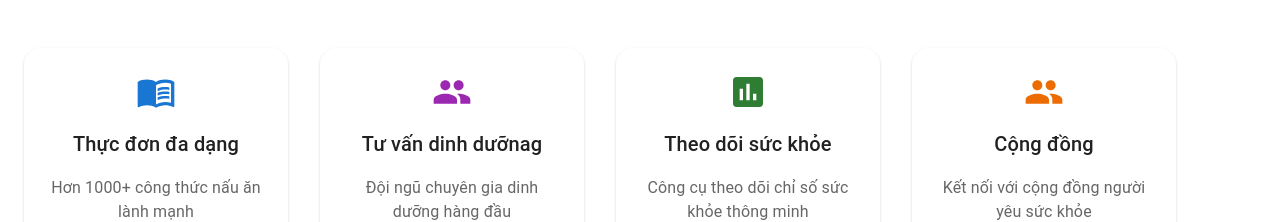
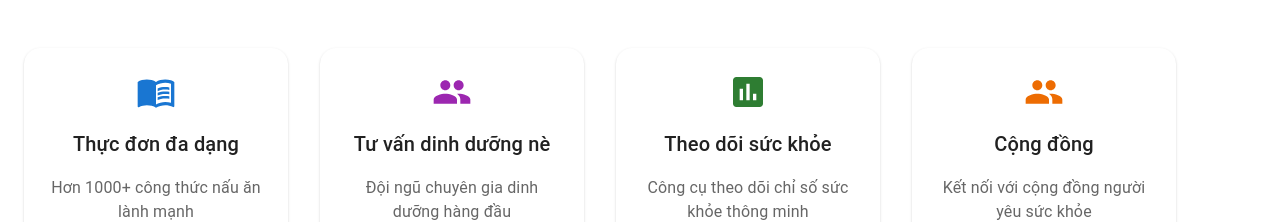
Before and after one commit to phiyen1003/SWD392_G1_NutriWise_FE, a React (Vite) app in the folder SWD392-NutriWise/: page / in a window 1280 px wide. Shown: the part 824-1046 px from the top of the page. Built offline with nearby package versions, Linux system fonts and the light colour scheme; the HTML template or start-up script is replaced by a standard one.

Commit message:
Update HomePage.tsx

```diff
--- a/SWD392-NutriWise/src/pages/Home/HomePage.tsx
+++ b/SWD392-NutriWise/src/pages/Home/HomePage.tsx
@@ -33,7 +33,7 @@ const HomePage = () => {
       icon: <MenuBookIcon sx={{ fontSize: 40 }} color="primary" />
     },
     {
-      title: 'Tư vấn dinh dưỡnag',
+      title: 'Tư vấn dinh dưỡng nè',
       description: 'Đội ngũ chuyên gia dinh dưỡng hàng đầu',
       icon: <PeopleIcon sx={{ fontSize: 40 }} color="secondary" />
     },
```
